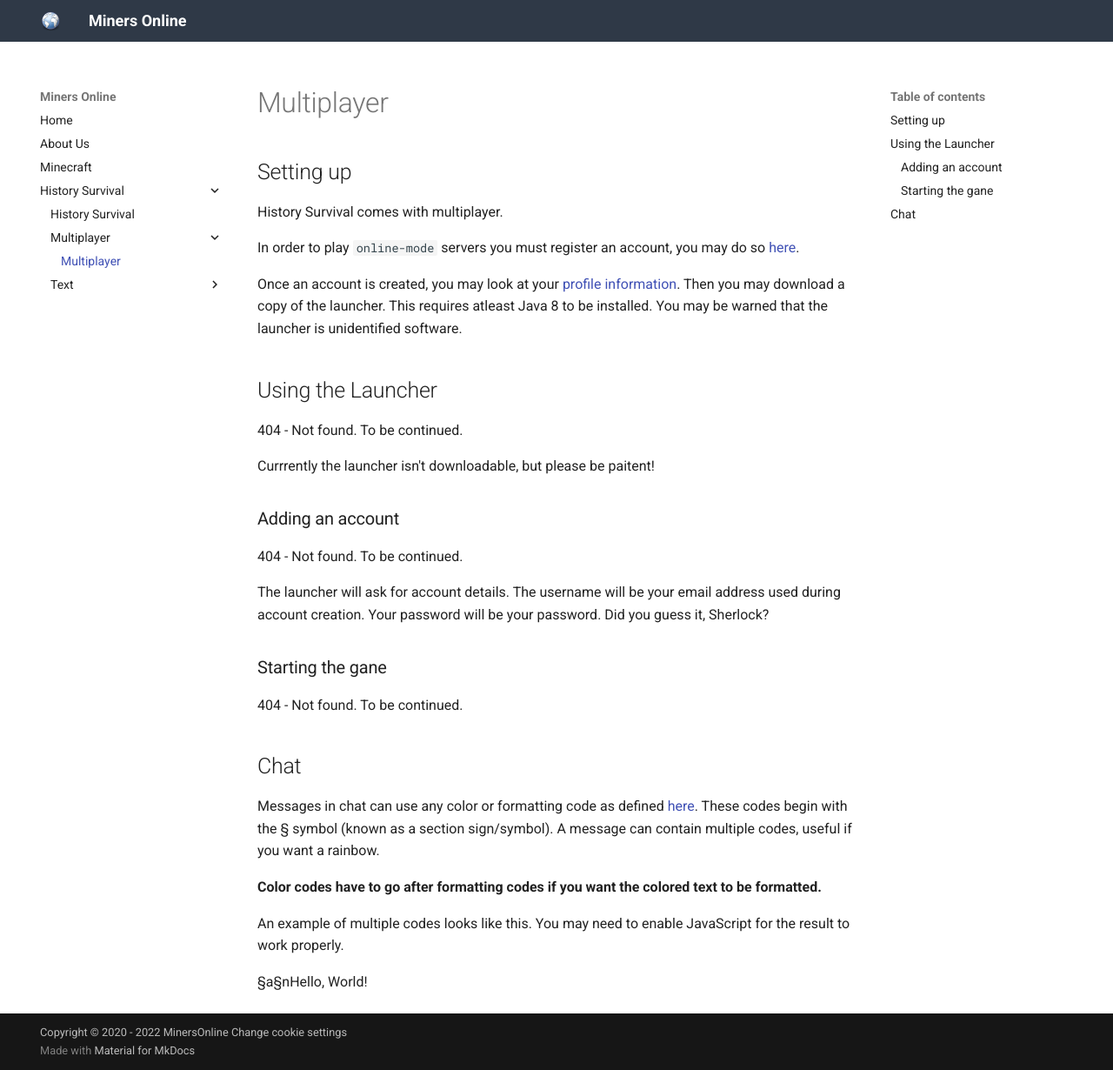
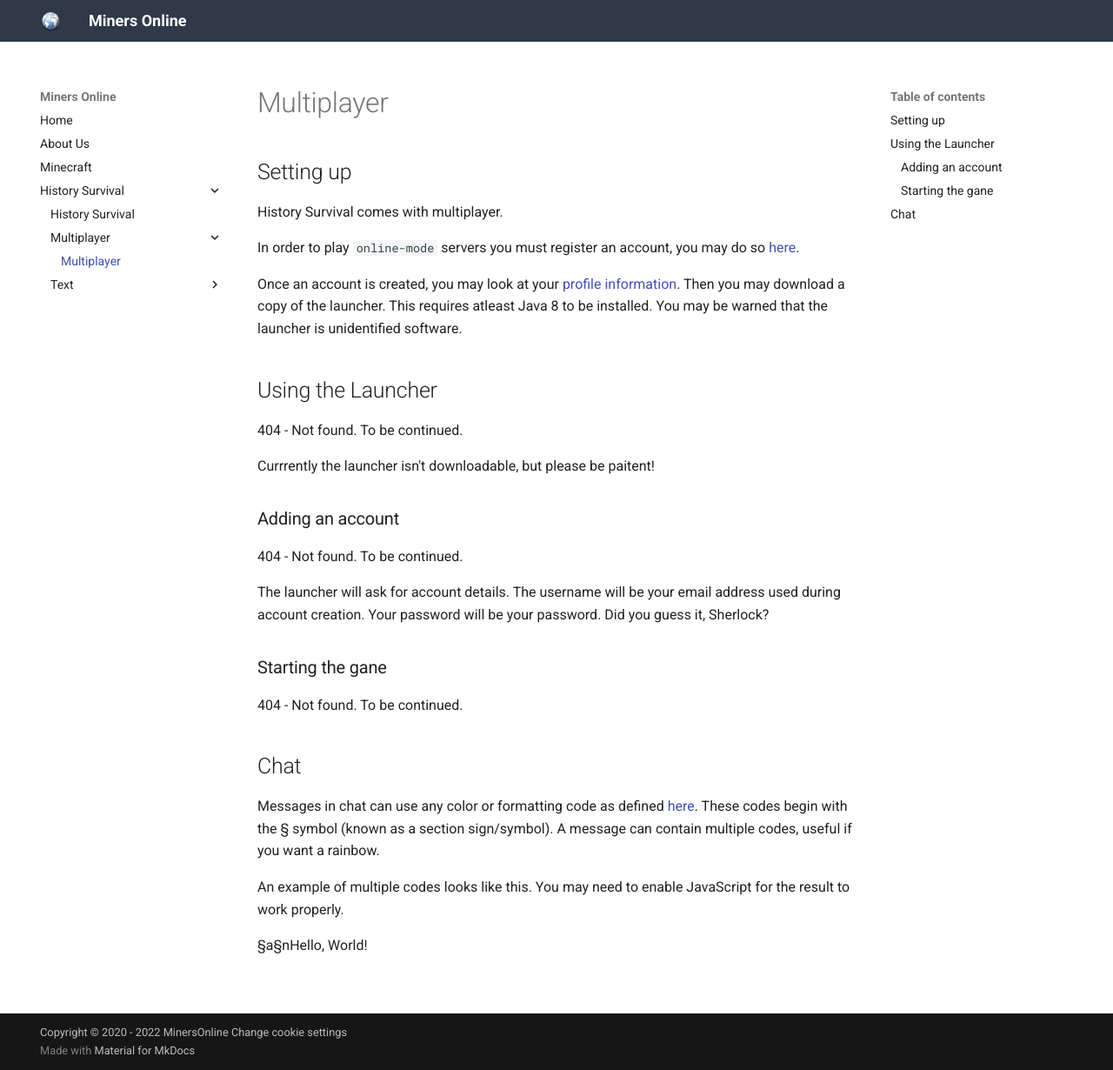
Before and after one commit to ajh123-development/website, an MkDocs documentation site: the page built from docs/History_Survival/Multiplayer/index.md, in a window 1280 px wide and 1230 px high. Shown: the whole window at 87% size. Built offline with MkDocs 1.6.1 and Material for MkDocs 9.7.7, drawn with Linux system fonts in a browser that asks for light colours.

Commit message:
Fix incorrect notice

```diff
--- a/docs/History_Survival/Multiplayer/index.md
+++ b/docs/History_Survival/Multiplayer/index.md
@@ -25,8 +25,6 @@ The launcher will ask for account details. The username will be your email addre
 
 Messages in chat can use any color or formatting code as defined [here](/History_Survival/Text/Formatting/). These codes begin with the § symbol (known as a section sign/symbol). A message can contain multiple codes, useful if you want a rainbow.
 
-**Color codes have to go after formatting codes if you want the colored text to be formatted.**
-
 An example of multiple codes looks like this. You may need to enable JavaScript for the result to work properly.
 
 <p>
```
